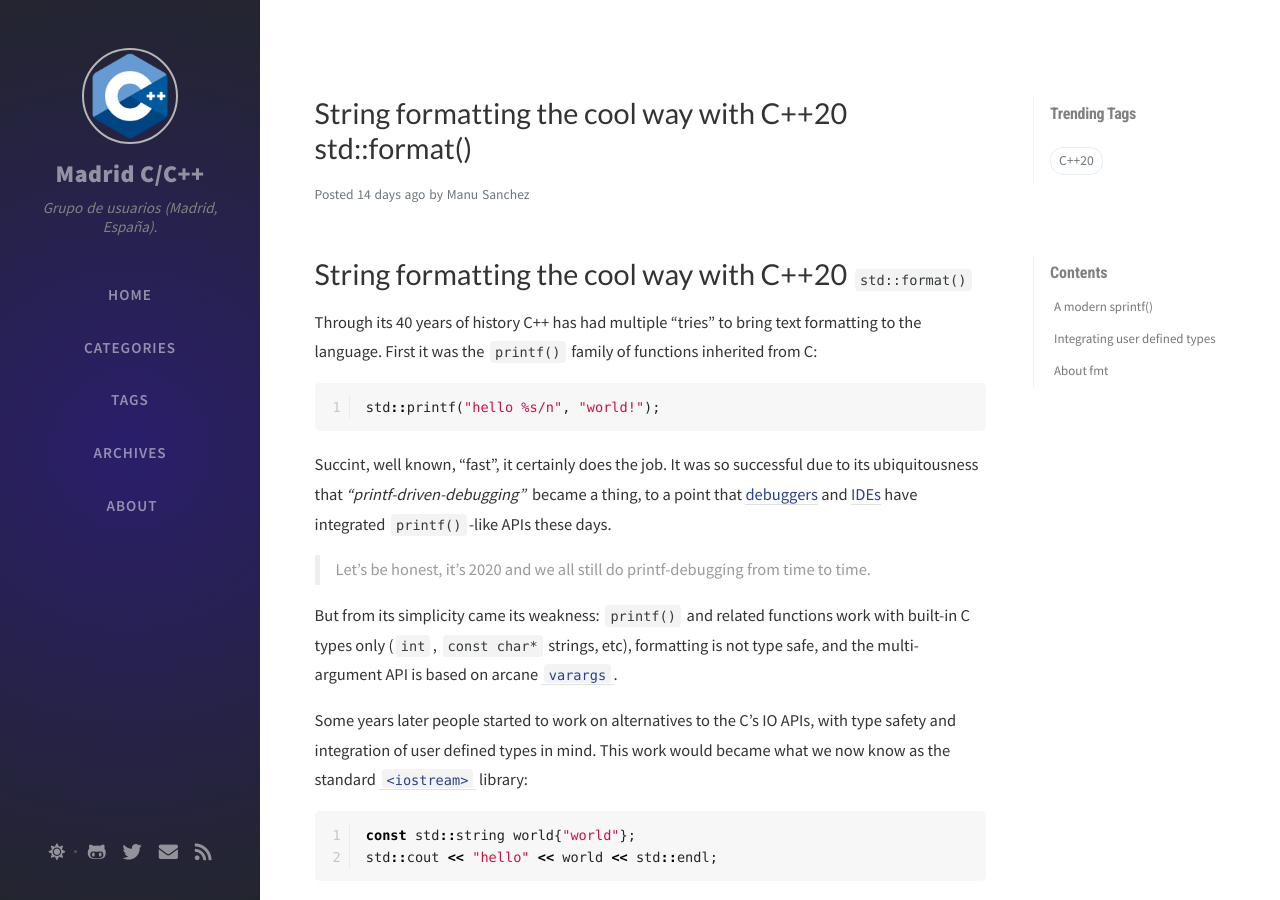
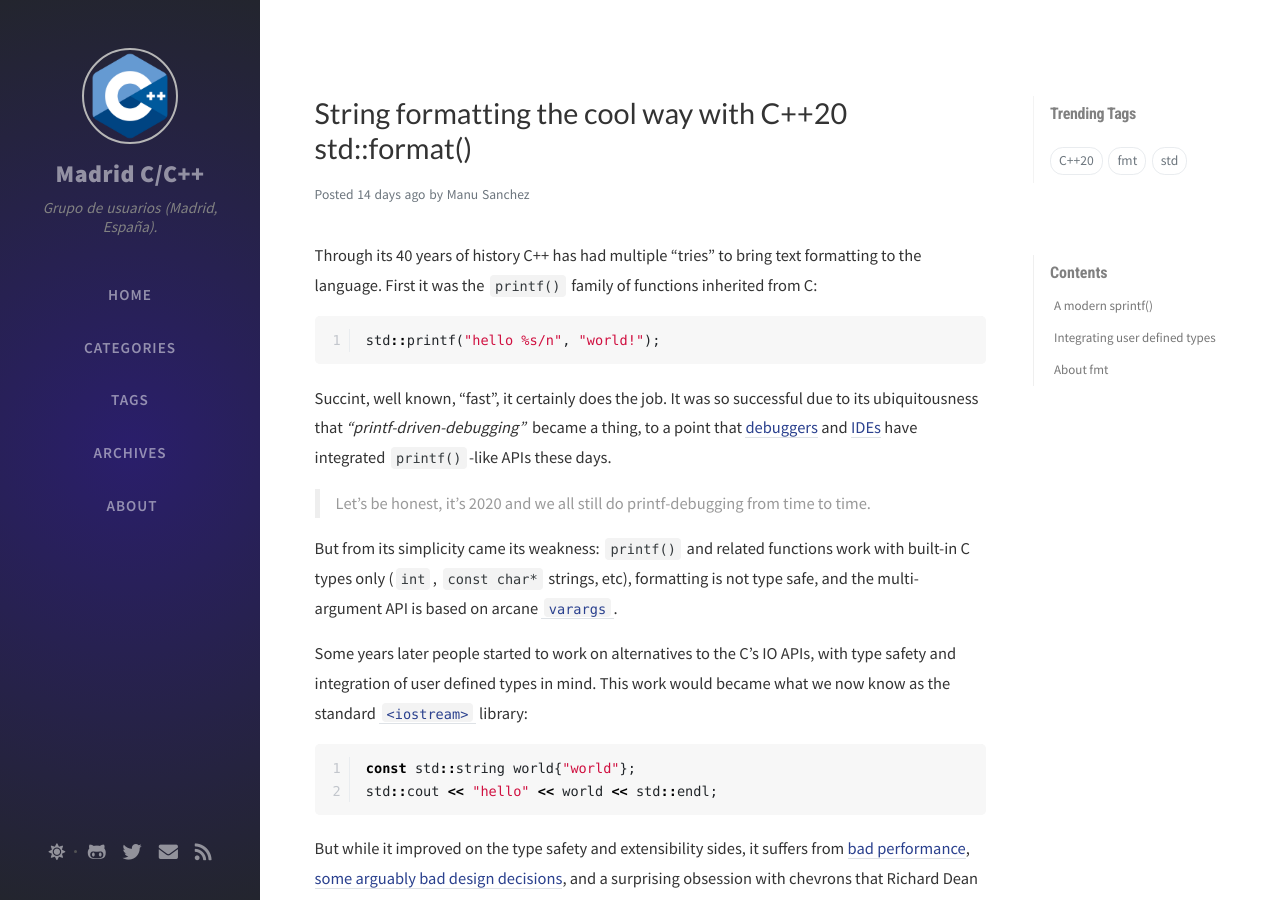
Before and after one commit to madridccppug/madridccppug.github.io, a Jekyll site: the page built from _posts/2020-11-06-stdformat.md, in a window 1280 px wide and 900 px high. Built offline with Jekyll 4.4.1, drawn with Linux system fonts in a browser that asks for light colours; nearby versions of some CDN libraries; comment, search, counter and statistics services are not loaded.

Commit message:
[#6] Remove title from post and add a couple more tags (#17)
* Remove title from post

It's rendered automatically by the post layout

* Add a couple more tags

```diff
--- a/_posts/2020-11-06-stdformat.md
+++ b/_posts/2020-11-06-stdformat.md
@@ -2,12 +2,10 @@
 layout: post
 author: Manu Sanchez
 title: String formatting the cool way with C++20 std::format()
-tags: [C++20]
+tags: [C++20, fmt, std::format]
 date: 2020-11-06T01:46:34+02:00
 comments: false
 ---
-
-# String formatting the cool way with C++20 `std::format()`
 
 Through its 40 years of history C++ has had multiple "tries" to bring text
 formatting to the language. First it was the `printf()` family of functions
```
